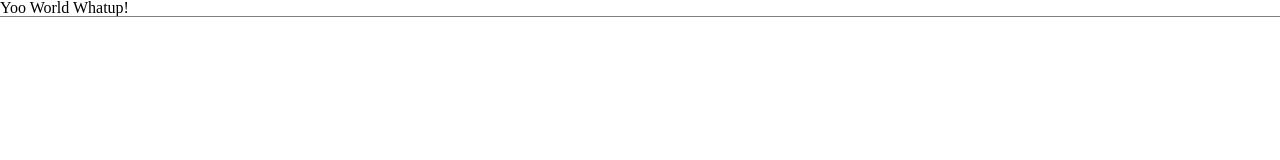
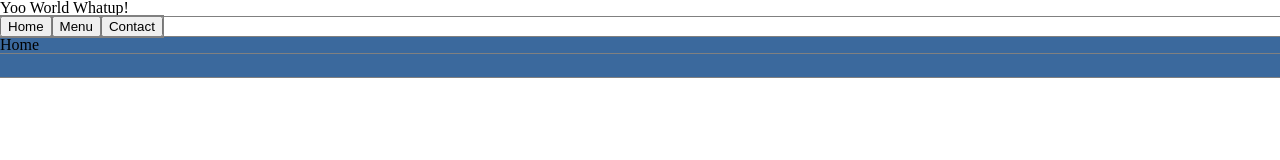
Before and after one commit to maximilian-aoki/restaurant-page, a website built with webpack: page src/index.html in a window 1280 px wide. Built offline with nearby package versions, Linux system fonts and the light colour scheme.

Commit message:
Setup function draft

```diff
--- a/src/assets/contact.js
+++ b/src/assets/contact.js
@@ -1,3 +1,6 @@
-export function contact() {
-  console.log("Contact!")
-};
+export function getContact() {
+  const contact = document.createElement('h2');
+  contact.innerText = 'Contact';
+
+  return contact;
+}
--- a/src/assets/home.js
+++ b/src/assets/home.js
@@ -1,3 +1,6 @@
-export function home() {
-  console.log("Home!")
-};
+export function getHome() {
+  const home = document.createElement('h2');
+  home.innerText = 'Home';
+
+  return home;
+}
--- a/src/assets/menu.js
+++ b/src/assets/menu.js
@@ -1,3 +1,6 @@
-export function menu() {
-  console.log("Menu!")
-};
+export function getMenu() {
+  const menu = document.createElement('h2');
+  menu.innerText = 'Menu';
+
+  return menu;
+}
--- a/src/index.js
+++ b/src/index.js
@@ -3,11 +3,65 @@ import './static/reset.css';
 import './static/style.css';
 
 // import modules
-import { home } from './assets/home.js';
-import { menu } from './assets/menu.js';
-import { contact } from './assets/contact.js';
+import { getHome } from './assets/home.js';
+import { getMenu } from './assets/menu.js';
+import { getContact } from './assets/contact.js';
 
 // app code
-home();
-menu();
-contact();
+const container = document.querySelector('#content');
+
+(function() {
+  const homeButton = document.createElement('button');
+  homeButton.innerText = 'Home';
+  const menuButton = document.createElement('button');
+  menuButton.innerText = 'Menu';
+  const contactButton = document.createElement('button');
+  contactButton.innerText = 'Contact';
+  const content = document.createElement('div');
+  content.classList.add('inner-content');
+
+  container.appendChild(homeButton);
+  container.appendChild(menuButton);
+  container.appendChild(contactButton);
+  container.appendChild(content);
+
+  homeButton.addEventListener('click', renderHome);
+  menuButton.addEventListener('click', renderMenu);
+  contactButton.addEventListener('click', renderContact);
+
+  renderHome();
+})();
+
+function renderHome() {
+  const innerContent = document.querySelector('.inner-content');
+  clearContent(innerContent);
+  innerContent.appendChild(getHome());
+  innerContent.classList.add('home');
+  innerContent.classList.remove('menu');
+  innerContent.classList.remove('contact');
+}
+
+function renderMenu() {
+  const innerContent = document.querySelector('.inner-content');
+  clearContent(innerContent);
+  innerContent.appendChild(getMenu());
+  innerContent.classList.add('menu');
+  innerContent.classList.remove('home');
+  innerContent.classList.remove('contact');
+}
+
+function renderContact() {
+  const innerContent = document.querySelector('.inner-content');
+  clearContent(innerContent);
+  innerContent.appendChild(getContact());
+  innerContent.classList.add('contact');
+  innerContent.classList.remove('menu');
+  innerContent.classList.remove('home');
+}
+
+function clearContent(element) {
+  let childArr = Array.from(element.children);
+  for (let child of childArr) {
+    element.removeChild(child);
+  }
+}
--- a/src/static/style.css
+++ b/src/static/style.css
@@ -14,3 +14,18 @@ body {
 * {
   outline: 1px solid grey;
 }
+
+/* styling */
+.inner-content {
+  background-color: rgb(225, 225, 225);
+  height: 40px;
+}
+.inner-content.home {
+  background-color: rgb(59, 105, 157);
+}
+.inner-content.menu {
+  background-color: rgb(60, 129, 41);
+}
+.inner-content.contact {
+  background-color: rgb(150, 67, 67);
+}
```
Also changed, not shown: dist/app.bundle.js (added), dist/app.css (added), dist/index.html (added), 2 other files.
